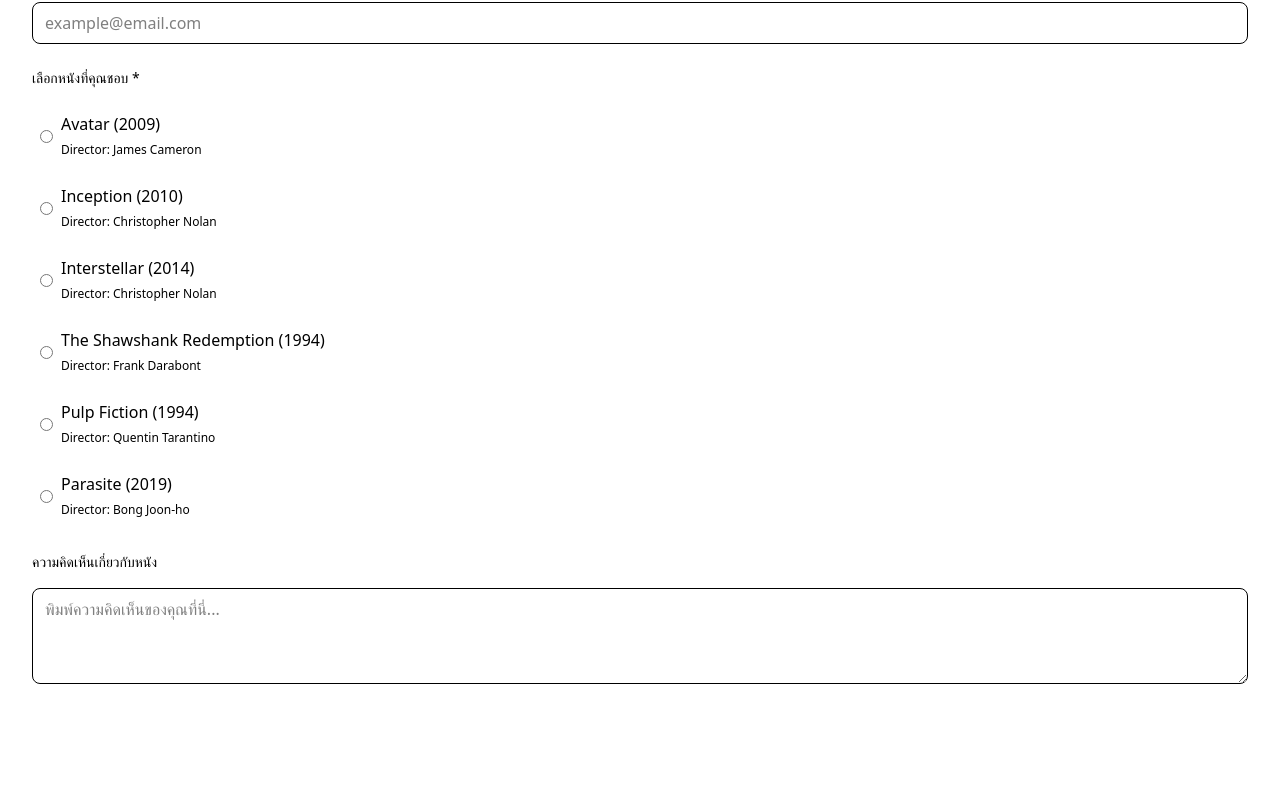
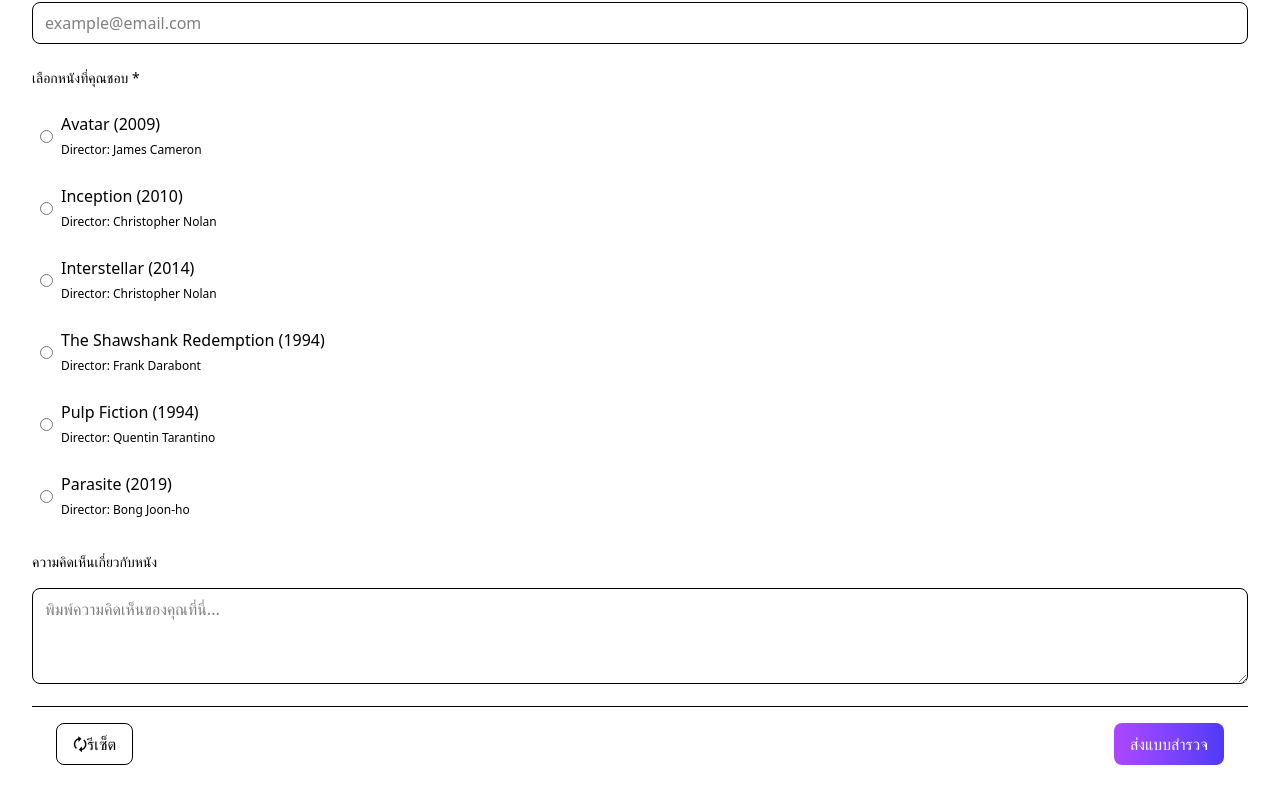
Before and after one commit to fuapisit/React-Quick-Form-Mini-Project, a React (Vite) app: page / in a window 1280 px wide. Shown: the part 228-1032 px from the top of the page. Before the commit the page ends 966 px from the top, so only its background shows below. Built offline with nearby package versions, Linux system fonts and the light colour scheme.

Commit message:
feat add submit button and reset button

```diff
--- a/src/App.jsx
+++ b/src/App.jsx
@@ -7,11 +7,23 @@ import Header from './components/Header'
 import InputField from './components/InputField'
 import RadioButtonExample from './components/MovieRadio';
 import TextArea from './components/TextArea'
-
+import Button from './components/Button'
 
 function App() {
   const [name, setName] = useState('');
   const [email, setEmail] = useState('');
+
+// ฟังก์ชันรีเซ็ต
+const handleReset = () => {
+  setName("");
+  setEmail("");
+};
+
+// ฟังก์ชันส่งแบบฟอร์ม
+const handleSubmit = (event) => {
+  event.preventDefault();
+  console.log("Form submitted:", { name, email });
+};
 
   return(
     <>
@@ -31,7 +43,22 @@ function App() {
         onChange={(e) => setEmail(e.target.value)}
     />
     <RadioButtonExample />
+
     <TextArea />
+
+    <div className="flex justify-between border-t p-6 pt-4">
+        <Button
+          label="🗘รีเซ็ต"
+          type="reset"
+          onClick={handleReset}
+          className="bg-white text-black border-1 border-lightgrey hover:bg-gray-100 p-4 rounded"
+        />
+        <Button
+          label="ส่งแบบสำรวจ"
+          type="submit"
+          className="bg-gradient-to-r from-purple-500 to-indigo-600 text-white p-4 rounded-t-lg"
+        />
+      </div>
     </>
   )
 }
--- a/src/components/Button.jsx
+++ b/src/components/Button.jsx
@@ -0,0 +1,11 @@
+const Button = ({ label, type, onClick, className }) => (
+    <button
+      type={type}
+      onClick={onClick}
+      className={`px-4 py-2 rounded-lg ${className} cursor-pointer hover:opacity-80`}
+    >
+      {label}
+    </button>
+  );
+
+  export default Button;
```
